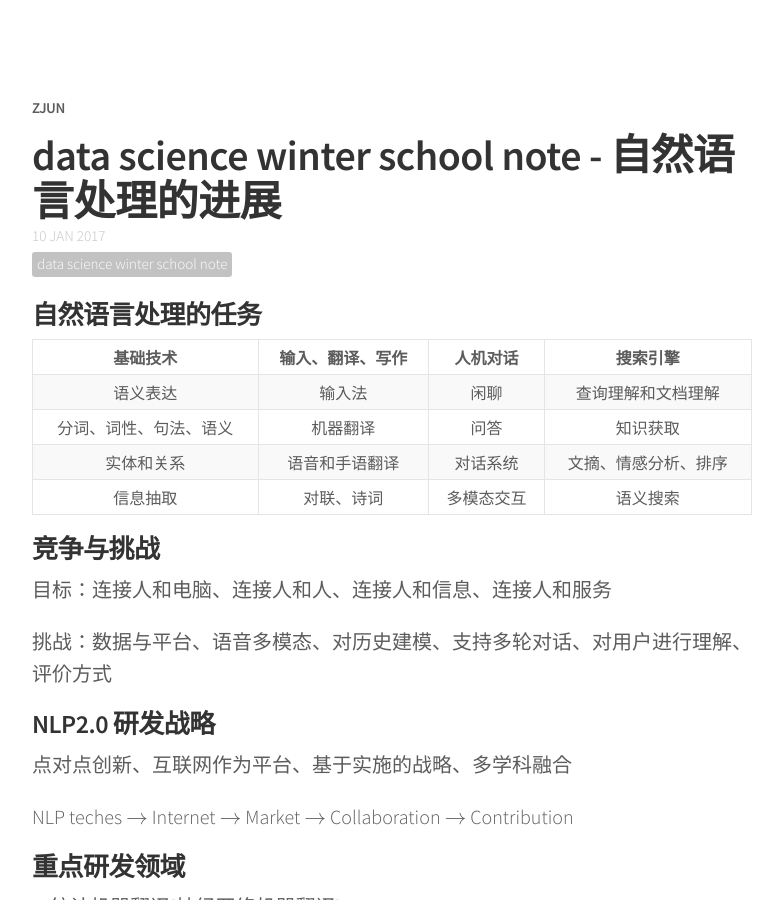
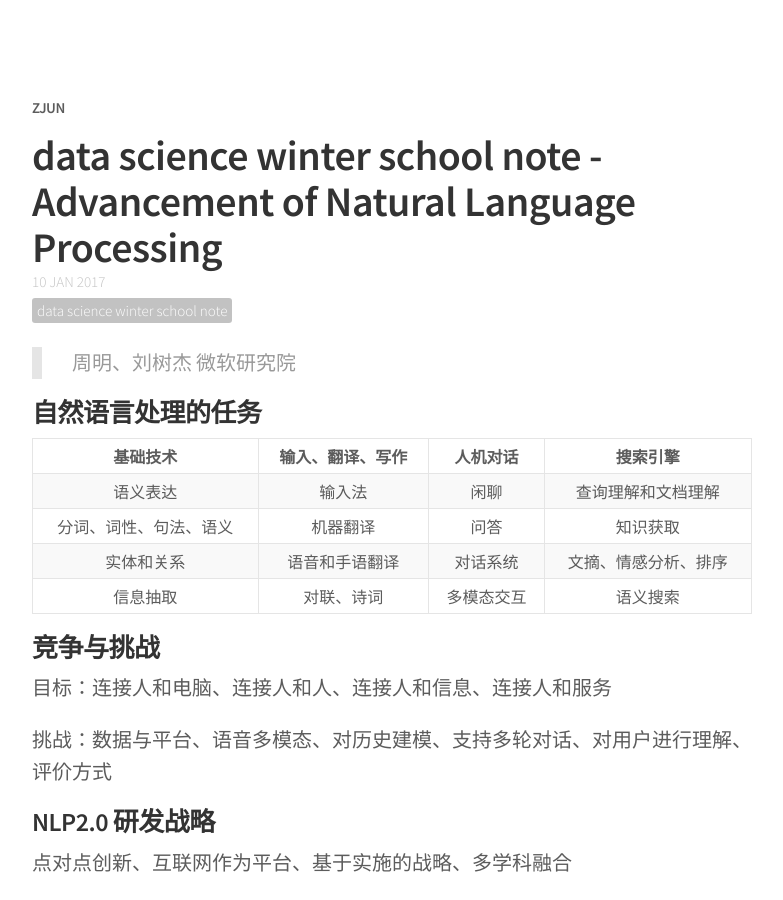
Before and after one commit to wsgan001/blog-1, a Jekyll site: the page built from _posts/2017-01-10-NLP-Progress.md, in a window 1280 px wide and 900 px high. Shown: the whole window, without its empty margins (248-1031 px from the left). Built offline with Jekyll 4.4.1, drawn with Linux system fonts in a browser that asks for light colours; nearby versions of some CDN libraries; formulas are drawn with MathJax 3; comment, search, counter and statistics services are not loaded.

Commit message:
Winter Data Science School

```diff
--- a/_posts/2017-01-10-NLP-Progress.md
+++ b/_posts/2017-01-10-NLP-Progress.md
@@ -1,12 +1,14 @@
 ---
 layout: post
-title: data science winter school note - 自然语言处理的进展
+title: data science winter school note - Advancement of Natural Language Processing
 date: 2017-01-10
 tags: [data science winter school note]
 comments: true
 share: true
 ---
 
+> 周明、刘树杰
+> 微软研究院
 
 #### 自然语言处理的任务
 
```
Also changed, not shown: other parts of _posts/2017-01-10-NLP-Progress.md (+3 -0 lines), _posts/2017-01-07-Knowledge-Graph.md (+3 -0 lines), _posts/2017-01-08-Network-Embedding.md (+2 -0 lines), _posts/2017-01-11-Social-Network-Mining .md (+8 -0 lines).
